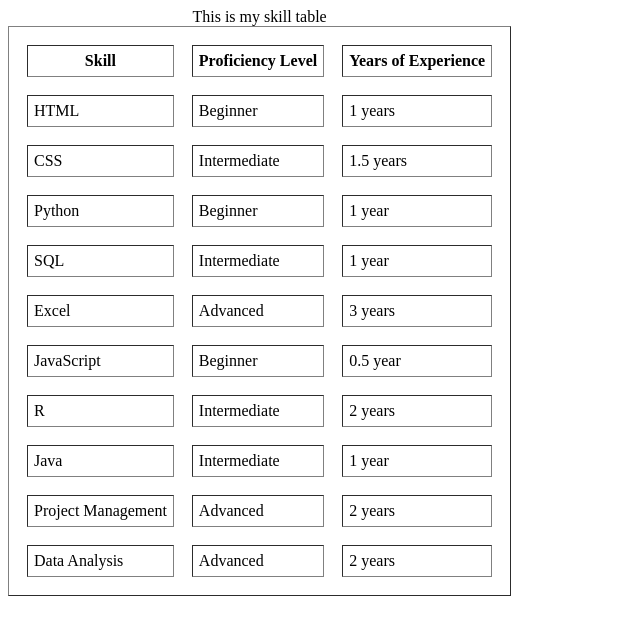
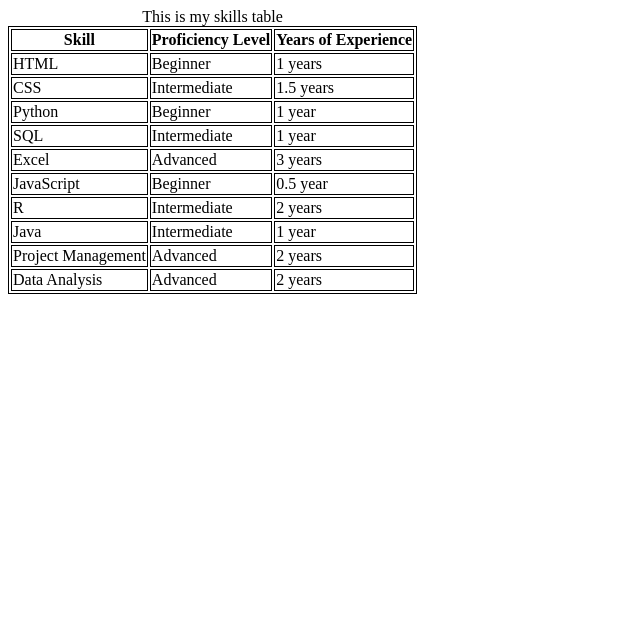
Before and after one commit to jiachenli011/ist263, a plain HTML site: page lab04/skills.html in a window 1280 px wide. Shown: the whole page, without its empty margins (0-640 px from the left). Drawn offline with Linux system fonts and the light colour scheme.

Commit message:
Update border v0.5

```diff
--- a/lab04/skills.html
+++ b/lab04/skills.html
@@ -4,10 +4,13 @@
     <head>
         <meta charset ="utf-8">
         <title>Skills</title>
+        <style>
+            table, th, td {border: 1px solid black;}
+        </style>
     </head>
     <body>
-        <table border="1" cellpadding="6" cellspacing="18">
-            <caption> This is my skill table </caption>
+        <table>
+            <caption> This is my skills table </caption>
             <tr>
                 <th>Skill</th>
                 <th>Proficiency Level</th>
```
